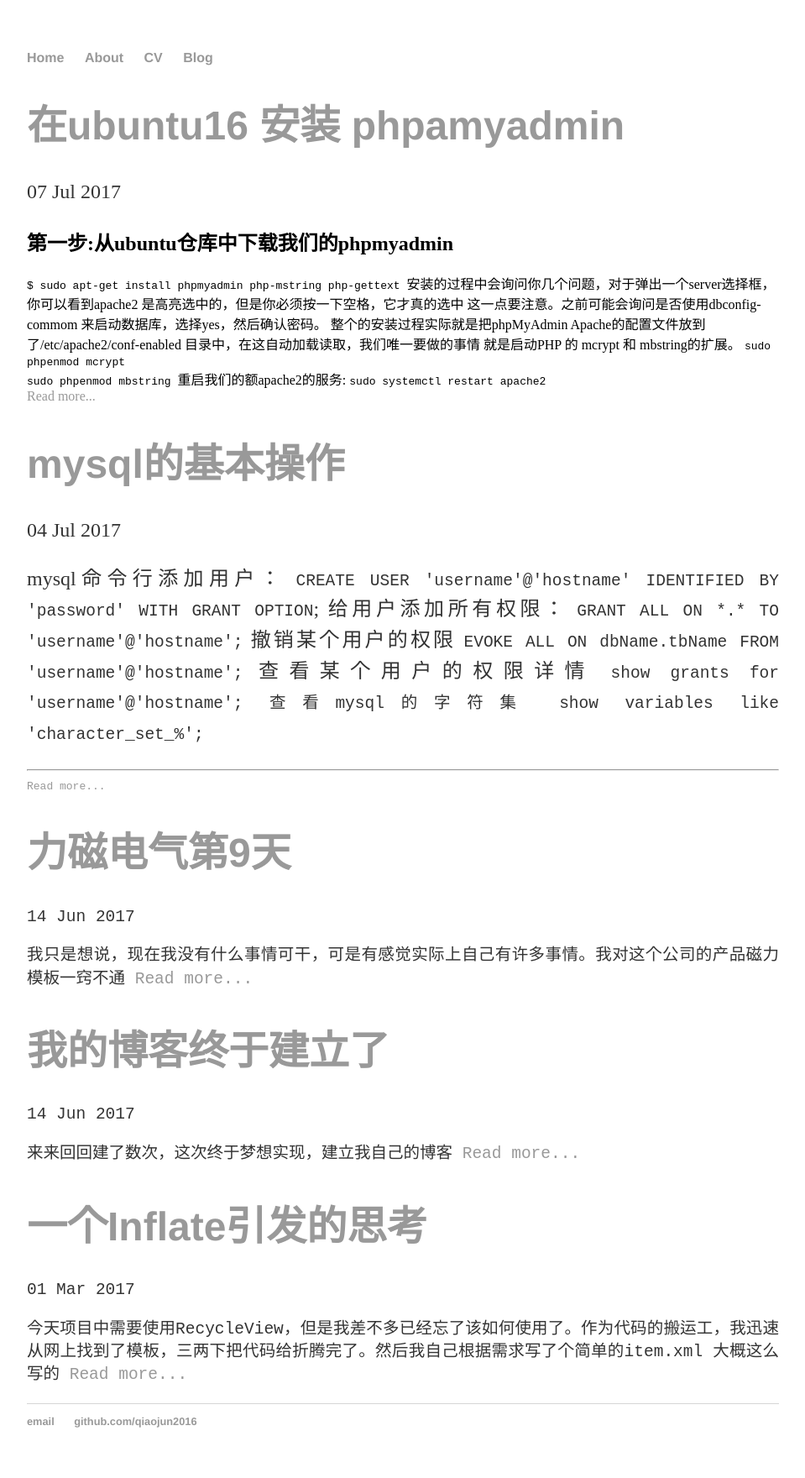
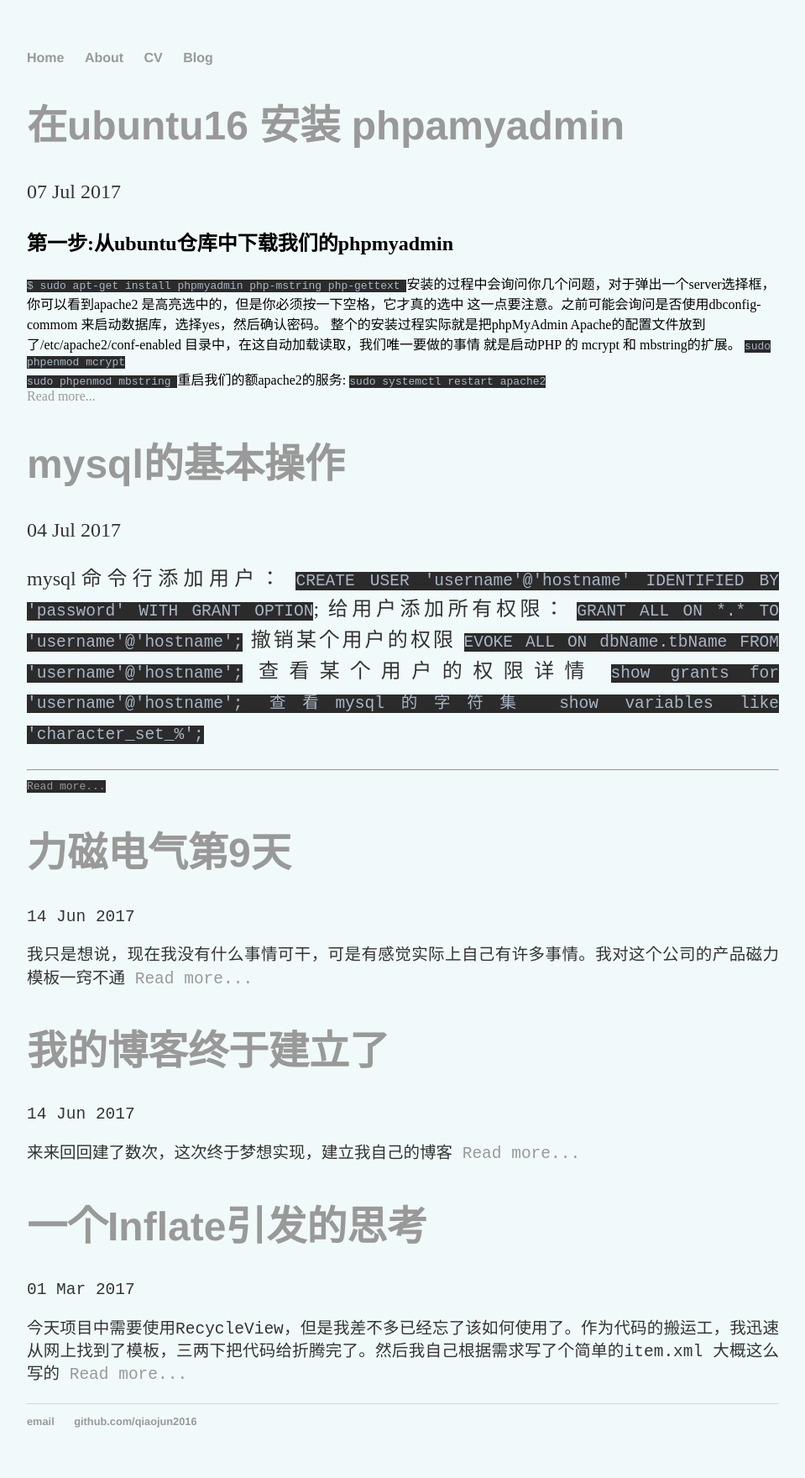
Before and after one commit to qiaojun2016/qiaojun2016.github.io, a Jekyll site: the page built from blog/index.html, in a window 1280 px wide. Shown: the whole page at 84% size, without its empty margins (160-1119 px from the left). Built offline with Jekyll 4.4.1, drawn with Linux system fonts in a browser that asks for light colours; the list of posts is cut into pages by our own code.

Commit message:
Update main.css

```diff
--- a/css/main.css
+++ b/css/main.css
@@ -1,6 +1,7 @@
 body {
     margin: 60px auto;
     width: 70%;
+    background-color:#F1FAFA;
 }
 nav ul, footer ul {
     font-family:'Helvetica', 'Arial', 'Sans-Serif';
@@ -42,3 +43,7 @@
 ul.posts li {
     list-style: none;
 }
+code {
+    background-color:#2b2b2b;
+    color:#A9B7C6;
+}
```
